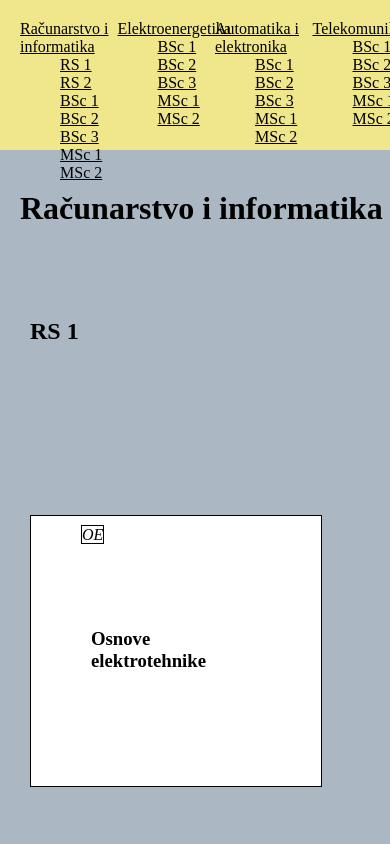
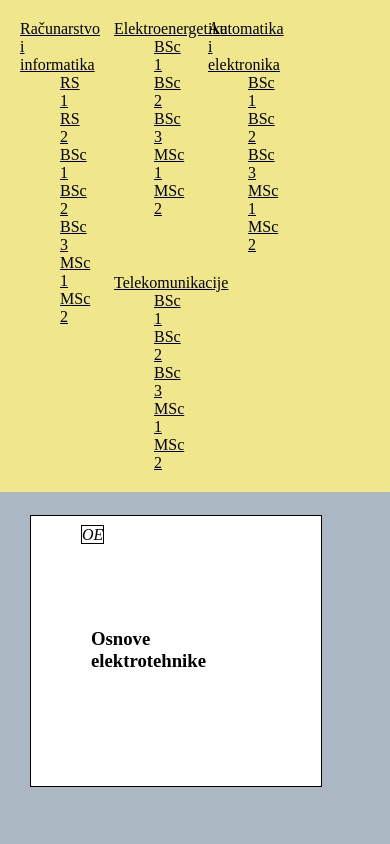
Before and after one commit to mbobic1/web_app_classrome_attendance, a plain HTML site: page html/predmet.html in a window 390 px wide. Shown: the top 844 px of the page. Drawn offline with Linux system fonts and the light colour scheme.

Commit message:
popravljena greska <horizontal scrollbar>

```diff
--- a/css/predmet.css
+++ b/css/predmet.css
@@ -24,7 +24,7 @@ body{
 }
 .drugiRed li{
     list-style: none;
-    padding-right: 3px;
+    padding-right: 5px;
 }
 
 #ri{
@@ -63,3 +63,17 @@ i{
 .izborni{
     background-color: powderblue;
 }
+
+@media only screen and (max-width: 600px) {
+    .glavniMenu{
+        overflow: scroll;
+        width: inherit;
+        height: inherit;
+        padding: 10px;
+    }
+    .prviRed{
+        width: 20%;
+        float: left;
+        padding: 10px;
+    }
+}
```
Also changed, not shown: html/prisustvo.html (+1 -1 lines).
